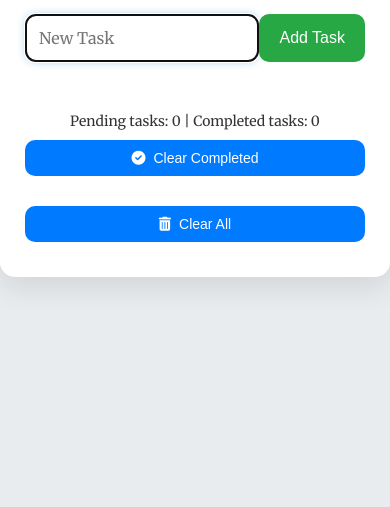
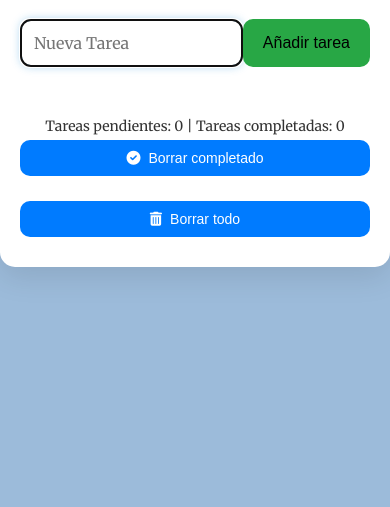
Before and after one commit to CieloKaren/TODO-list, a plain HTML site: page index.html in a window 390 px wide. Shown: the part 337-844 px from the top of the page. Drawn offline with Linux system fonts and the light colour scheme.

Commit message:
TODO-list, responsivo

```diff
--- a/index.html
+++ b/index.html
@@ -3,7 +3,7 @@
 <head>
     <meta charset="utf-8">
     <meta name="viewport" content="width=device-width, initial-scale=1.0">
-    <title>Elegant To-Do List</title>
+    <title>TO-DO List</title>
     <link rel="stylesheet" href="https://cdnjs.cloudflare.com/ajax/libs/font-awesome/6.0.0-beta3/css/all.min.css">
     <link rel="stylesheet" href="styles.css">
     <!-- Fuente Google -->
@@ -17,17 +17,17 @@
 
         <main>
             <form id="new-task">
-                <input id="task" autocomplete="off" autofocus placeholder="New Task" type="text" />
-                <input type="submit" value="Add Task" />
+                <input id="task" autocomplete="off" autofocus placeholder="Nueva Tarea" type="text" />
+                <input type="submit" value="Añadir tarea" />
             </form>
             <ol id="tasks"></ol>
         </main>
 
         <footer>
-            <div id="task-counter">Pending tasks: 0 | Completed tasks: 0</div>
+            <div id="task-counter">Tareas pendientes: 0 | Tareas completadas: 0</div>
             <div class="buttons-container">
-                <button id="clear-completed"><i class="fas fa-check-circle"></i> Clear Completed</button>
-                <button id="clear-all"><i class="fas fa-trash-alt"></i> Clear All</button>
+                <button id="clear-completed"><i class="fas fa-check-circle"></i> Borrar completado</button>
+                <button id="clear-all"><i class="fas fa-trash-alt"></i> Borrar todo</button>
             </div>
         </footer>
     </div>
--- a/script.js
+++ b/script.js
@@ -14,7 +14,6 @@ document.addEventListener('DOMContentLoaded', () => {
     document.querySelector('#new-task').onsubmit = (e) => {
         e.preventDefault();
         if (taskInput.value.trim() !== "") {
-            // Crear checkbox y elemento de la lista
             const cb = document.createElement('input');
             cb.type = 'checkbox';
             cb.classList.add('task-checkbox');
@@ -25,7 +24,7 @@ document.addEventListener('DOMContentLoaded', () => {
             li.appendChild(taskText);
 
             const deleteBtn = document.createElement('button');
-            deleteBtn.innerHTML = 'Delete';
+            deleteBtn.innerHTML = 'Eliminar';
             deleteBtn.classList.add('delete');
 
             const taskControls = document.createElement('div');
@@ -36,10 +35,8 @@ document.addEventListener('DOMContentLoaded', () => {
             li.appendChild(taskControls);
             taskList.appendChild(li);
 
-            // Reiniciar campo de entrada
             taskInput.value = '';
 
-            // Actualizar contador de tareas pendientes
             pendingTasks++;
             updateTaskCounter();
 
--- a/styles.css
+++ b/styles.css
@@ -1,4 +1,3 @@
-/* Fuente y estilo base */
 body {
     font-family: 'Merriweather', serif;
     margin: 0;
@@ -7,11 +6,11 @@ body {
     justify-content: center;
     align-items: center;
     height: 100vh;
-    background-color: #e9ecef; /* Color de fondo más suave */
+    background-color: #9cbbda;
 }
 
 .container {
-    background: #ffffff; /* Fondo blanco para la lista */
+    background: #ffffff;
     padding: 25px;
     border-radius: 15px;
     box-shadow: 0px 10px 30px rgba(0, 0, 0, 0.1);
@@ -23,7 +22,6 @@ body {
     gap: 20px;
 }
 
-/* Estilo del encabezado */
 header h1 {
     text-align: center;
     margin-bottom: 15px;
@@ -32,7 +30,6 @@ header h1 {
     color: #333;
 }
 
-/* Formulario */
 form {
     display: flex;
     justify-content: space-between;
@@ -42,7 +39,7 @@ form {
 input[type="text"] {
     width: 75%;
     padding: 12px;
-    border: 2px solid #ced4da; /* Bordes más claros */
+    border: 2px solid #ced4da;
     border-radius: 10px;
     font-size: 16px;
     font-family: 'Merriweather', serif;
@@ -50,14 +47,13 @@ input[type="text"] {
 }
 
 input[type="text"]:focus {
-    border-color: #3498db; /* Bordes azules al enfocar */
+    border-color: #3498db;
     box-shadow: 0 0 8px rgba(52, 152, 219, 0.4);
 }
 
-/* Botón de agregar tarea */
 input[type="submit"] {
     padding: 12px 20px;
-    background-color: #28a745; /* Verde para el botón */
+    background-color: #28a745;+
     color: white;
     border: none;
     border-radius: 10px;
@@ -67,10 +63,9 @@ input[type="submit"] {
 }
 
 input[type="submit"]:hover {
-    background-color: #218838; /* Verde más oscuro al pasar el ratón */
+    background-color: #218838;
 }
 
-/* Estilo de la lista */
 ol {
     list-style: none;
     padding: 0;
@@ -83,7 +78,7 @@ li {
     align-items: center;
     padding: 15px;
     margin-bottom: 10px;
-    background-color: #f8f9fa; /* Color de fondo claro para las tareas */
+    background-color: #f8f9fa;
     border-radius: 10px;
     box-shadow: 0px 4px 8px rgba(0, 0, 0, 0.05);
     transition: transform 0.2s, background-color 0.3s;
@@ -92,13 +87,13 @@ li {
 }
 
 li:hover {
-    transform: translateY(-3px); /* Efecto de elevación al pasar el ratón */
+    transform: translateY(-3px);
 }
 
 li.completed {
     text-decoration: line-through;
     color: #888;
-    background-color: #e2e3e5; /* Color más claro para tareas completadas */
+    background-color: #e2e3e5;
 }
 
 .task-controls {
@@ -113,7 +108,7 @@ li.completed {
 }
 
 .delete {
-    background-color: #dc3545; /* Rojo para el botón de eliminar */
+    background-color: #dc3545;
     color: white;
     border: none;
     padding: 5px 10px;
@@ -124,7 +119,7 @@ li.completed {
 }
 
 .delete:hover {
-    background-color: #c82333; /* Rojo más oscuro al pasar el ratón */
+    background-color: #c82333;
 }
 
 #task-counter {
@@ -141,7 +136,7 @@ li.completed {
 }
 
 .buttons-container button {
-    background-color: #007bff; /* Azul para los botones */
+    background-color: #007bff;
     color: white;
     border: none;
     padding: 10px;
@@ -158,10 +153,29 @@ li.completed {
 }
 
 .buttons-container button:hover {
-    background-color: #0056b3; /* Azul más oscuro al pasar el ratón */
+    background-color: #0056b3;
 }
 
 /* Responsividad */
+@media (max-width: 768px) {
+    .container {
+        padding: 20px;
+        max-width: 90%;
+    }
+
+    input[type="text"] {
+        width: 70%;
+    }
+
+    .buttons-container button {
+        width: 100%;
+        margin-top: 5px;
+    }
+
+    li {
+        font-size: 14px;
+    }
+}
 @media (max-width: 400px) {
     input[type="text"] {
         width: 70%;
@@ -177,7 +191,6 @@ li.completed {
     }
 }
 
-/* Animación */
 @keyframes fadeIn {
     from {
         opacity: 0;
```
